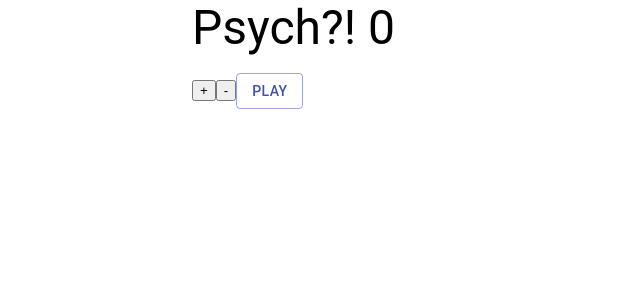
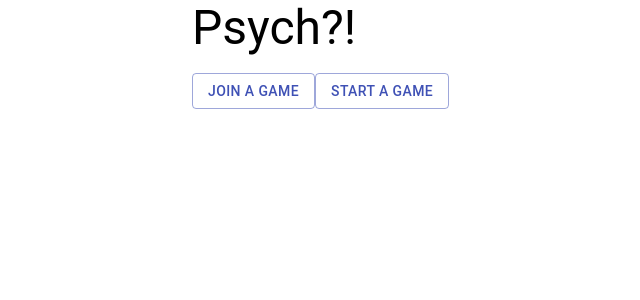
Before and after one commit to AndrewHulme/Psych, a React (Create React App) app in the folder client/: page / in a window 1280 px wide. Shown: the top 300 px of the page, without its empty margins (172-812 px from the left). Built offline with nearby package versions, Linux system fonts and the light colour scheme.

Commit message:
Adds buttons for join a game and start a game

```diff
--- a/client/src/App.tsx
+++ b/client/src/App.tsx
@@ -7,20 +7,24 @@ import { IRootState } from "./store/index";
 // import "./App.css";
 
 function App() {
-  const counter = useSelector((state: IRootState) => state.counter);
-  const dispatch = useDispatch();
+  // const counter = useSelector((state: IRootState) => state.counter);
+  // const dispatch = useDispatch();
 
   return (
     <Container maxWidth="sm">
       <Typography variant="h3" gutterBottom>
-        Psych?! {counter}
+        Psych?!
       </Typography>
 
-      <button onClick={() => dispatch(increment())}>+</button>
-      <button onClick={() => dispatch(decrement)}>-</button>
+      {/* <button onClick={() => dispatch(increment())}>+</button> */}
+      {/* <button onClick={() => dispatch(decrement)}>-</button> */}
 
       <Button color="primary" variant="outlined">
-        Play
+        JOIN A GAME
+      </Button>
+
+      <Button color="primary" variant="outlined">
+        START A GAME
       </Button>
     </Container>
   );
```
